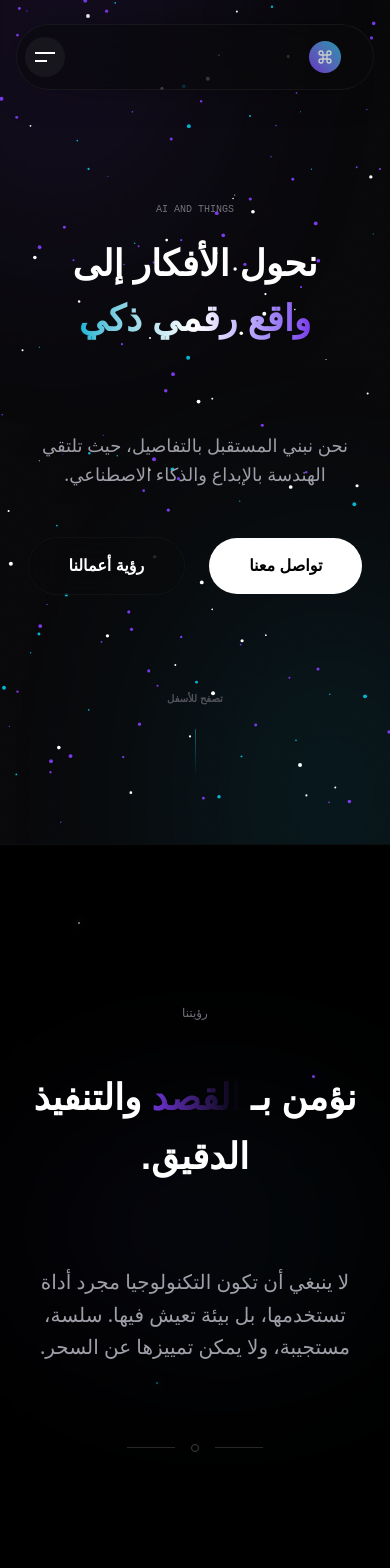
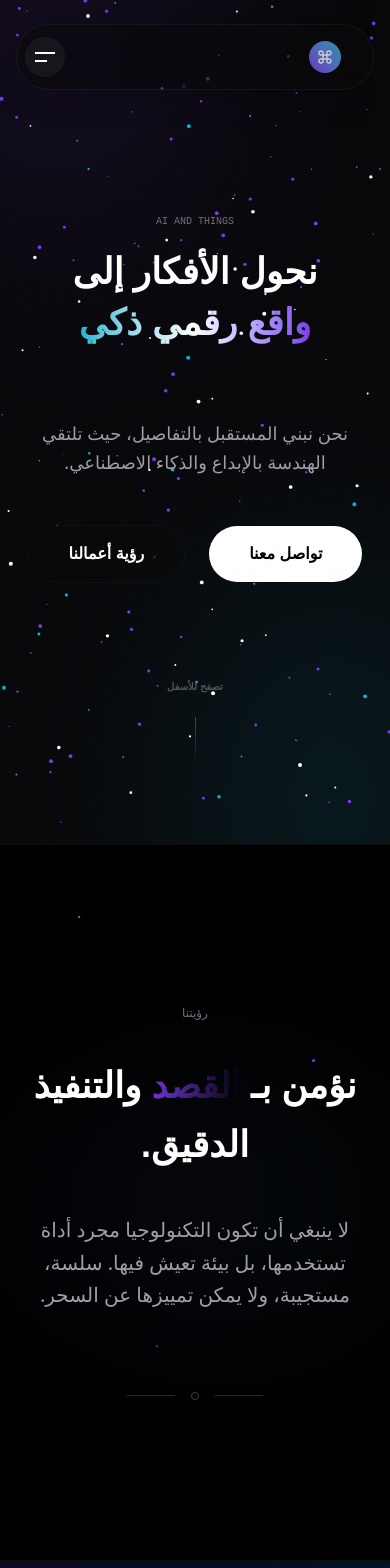
Before and after one commit to xgolo70-cloud/aiandthings-website, a Next.js app: page / in a window 390 px wide. Shown: the top 1568 px of the page. Built offline with nearby package versions, Linux system fonts and the light colour scheme; a web font is replaced by a local one.

Commit message:
تقليص المساحات الفائضة حول العناوين في كافة الأقسام لتحسين التوازن البصري

```diff
--- a/src/components/layout/Footer.tsx
+++ b/src/components/layout/Footer.tsx
@@ -23,13 +23,13 @@ export default function Footer() {
     <footer className="relative bg-zinc-950 pt-32 pb-12 px-6 overflow-hidden border-t border-white/5 mesh-gradient-tech">
       <div className="absolute bottom-0 left-0 w-full h-[300px] bg-linear-to-t from-electric-violet/10 to-transparent pointer-events-none" />
       <div className="max-w-7xl mx-auto relative z-10">
-        <div className="grid grid-cols-1 md:grid-cols-12 gap-16 mb-24 text-right">
+        <div className="grid grid-cols-1 md:grid-cols-12 gap-16 mb-12 text-right">
 
           {/* Brand & Manifesto */}
           <div className="md:col-span-12 lg:col-span-5 flex flex-col gap-8 items-center lg:items-start lg:text-right text-right">
               <a href="#" className="flex items-center gap-3 group w-fit">
                   <Command size={24} className="text-white group-hover:scale-110 transition-transform duration-500" />
-                  <span className="text-2xl font-bold text-white arabic-impact pb-4 pt-2">
+                  <span className="text-2xl font-bold text-white arabic-impact pb-2 pt-1">
                       الذكاء والأشياء
                   </span>
               </a>
@@ -91,7 +91,7 @@ export default function Footer() {
         </div>
 
         {/* Bottom Bar */}
-        <div className="pt-12 border-t border-white/5 flex flex-col md:flex-row justify-between items-center gap-8">
+        <div className="pt-6 border-t border-white/5 flex flex-col md:flex-row justify-between items-center gap-8">
             <div className="flex items-center gap-8 text-[11px] font-bold text-zinc-600 arabic-impact">
                 <p>© 2026 الذكاء والأشياء</p>
                 <a href="#" className="hover:text-white transition-colors">الخصوصية</a>
--- a/src/components/sections/Contact.tsx
+++ b/src/components/sections/Contact.tsx
@@ -19,7 +19,7 @@ export default function Contact() {
             className="text-right"
           >
             <span className="text-xs text-zinc-500 mb-4 block font-light">تواصل معنا</span>
-            <h2 className="text-5xl md:text-7xl font-bold text-white mb-12 leading-relaxed arabic-impact pb-8 pt-4">
+            <h2 className="text-5xl md:text-7xl font-bold text-white mb-6 leading-relaxed arabic-impact pb-4 pt-2">
                 لنبدأ <br/> <span className="text-zinc-500">التواصل</span>
             </h2>
             <p className="text-zinc-400 text-lg font-light max-w-md mr-auto leading-relaxed mb-16">
--- a/src/components/sections/FAQ.tsx
+++ b/src/components/sections/FAQ.tsx
@@ -36,7 +36,7 @@ export default function FAQ() {
   return (
     <Section id="faq" className="bg-neutral-50 border-b border-neutral-100">
 
-      <div className="mb-20">
+      <div className="mb-10">
         <Reveal>
            <div className="flex items-center gap-2 mb-6">
               <div className="h-px w-8 bg-brand-dark" />
@@ -46,7 +46,7 @@ export default function FAQ() {
           </div>
         </Reveal>
         <Reveal delay={0.1}>
-          <SectionHeading className="text-brand-dark pb-8 pt-4 leading-relaxed text-5xl md:text-7xl">
+          <SectionHeading className="text-brand-dark pb-4 pt-2 leading-relaxed text-5xl md:text-7xl">
              تفاصيل <span className="text-neutral-400">النظام.</span>
           </SectionHeading>
         </Reveal>
--- a/src/components/sections/InteractiveHero.tsx
+++ b/src/components/sections/InteractiveHero.tsx
@@ -143,9 +143,9 @@ export default function InteractiveHero() {
               <span className="text-[10px] font-mono text-zinc-500 uppercase mb-4 block">ai and things</span>
           </motion.div>
 
-          <motion.h1 className="hero-text text-4xl md:text-6xl lg:text-7xl font-bold text-white leading-[1.3] arabic-impact mb-6 relative z-20 pt-2 pb-6 overflow-visible">
+          <motion.h1 className="hero-text text-4xl md:text-6xl lg:text-7xl font-bold text-white leading-[1.3] arabic-impact mb-6 relative z-20 pt-1 pb-4 overflow-visible">
               نحول الأفكار إلى <br/>
-              <span className="text-transparent bg-clip-text bg-linear-to-r from-electric-cyan via-white to-electric-violet inline-block pb-4 pt-2">واقع رقمي ذكي</span>
+              <span className="text-transparent bg-clip-text bg-linear-to-r from-electric-cyan via-white to-electric-violet inline-block pb-2 pt-1">واقع رقمي ذكي</span>
           </motion.h1>
 
           <motion.div className="hero-text mt-12 flex flex-col items-center gap-8">
--- a/src/components/sections/Philosophy.tsx
+++ b/src/components/sections/Philosophy.tsx
@@ -24,10 +24,10 @@ export default function Philosophy() {
             whileInView={{ opacity: 1, y: 0 }}
             transition={{ duration: 1, ease: [0.16, 1, 0.3, 1] }}
             viewport={{ once: true }}
-            className="mb-12"
+            className="mb-6"
          >
             <span className="text-xs text-zinc-500 mb-8 block font-light">رؤيتنا</span>
-            <h2 className="text-4xl md:text-6xl font-bold leading-relaxed max-w-4xl mx-auto arabic-impact pb-8 pt-4">
+            <h2 className="text-4xl md:text-6xl font-bold leading-relaxed max-w-4xl mx-auto arabic-impact pb-4 pt-1">
               نؤمن بـ <span className="text-transparent bg-clip-text bg-linear-to-r from-electric-violet to-brand-blue">القصد </span>
               والتنفيذ الدقيق.
             </h2>
--- a/src/components/sections/Services.tsx
+++ b/src/components/sections/Services.tsx
@@ -29,7 +29,7 @@ function ServiceCard({ title, desc, icon: Icon, delay = 0, className = "" }: Ser
 
         <div className="mt-auto text-right">
             <span className="text-xs text-zinc-500 mb-4 block font-light">التخصص الفني</span>
-            <h3 className="text-3xl md:text-4xl font-bold text-white mb-6 arabic-impact pb-4 pt-2 leading-relaxed">{title}</h3>
+            <h3 className="text-3xl md:text-4xl font-bold text-white mb-6 arabic-impact pb-2 pt-1 leading-relaxed">{title}</h3>
             <p className="text-zinc-400 text-base md:text-lg leading-relaxed font-normal max-w-sm mr-auto">{desc}</p>
         </div>
       </div>
@@ -45,10 +45,10 @@ export default function Services() {
             initial={{ opacity: 0, y: 20 }}
             whileInView={{ opacity: 1, y: 0 }}
             viewport={{ once: true }}
-            className="mb-32 text-right"
+            className="mb-16 text-right"
         >
             <span className="text-xs text-zinc-500 mb-4 block font-light">مجالات التميز</span>
-            <h2 className="text-5xl md:text-7xl font-bold text-white mb-8 leading-relaxed arabic-impact pb-8 pt-4">
+            <h2 className="text-5xl md:text-7xl font-bold text-white mb-8 leading-relaxed arabic-impact pb-4 pt-2">
                 الخبرات <br/> <span className="text-zinc-500">الأساسية</span>
             </h2>
             <p className="text-zinc-400 text-lg md:text-xl font-light max-w-2xl mr-auto leading-relaxed">
--- a/src/components/sections/Team.tsx
+++ b/src/components/sections/Team.tsx
@@ -36,10 +36,10 @@ export default function Team() {
             initial={{ opacity: 0 }}
             whileInView={{ opacity: 1 }}
             viewport={{ once: true }}
-            className="mb-32 text-right"
+            className="mb-16 text-right"
         >
             <span className="text-xs text-zinc-500 mb-4 block font-light">مؤسسو التغيير</span>
-            <h2 className="text-5xl md:text-7xl font-bold text-white leading-relaxed arabic-impact pb-8 pt-4">
+            <h2 className="text-5xl md:text-7xl font-bold text-white leading-relaxed arabic-impact pb-4 pt-2">
                 العقول <br/> <span className="text-zinc-500">خلف العمل</span>
             </h2>
         </motion.div>
```
